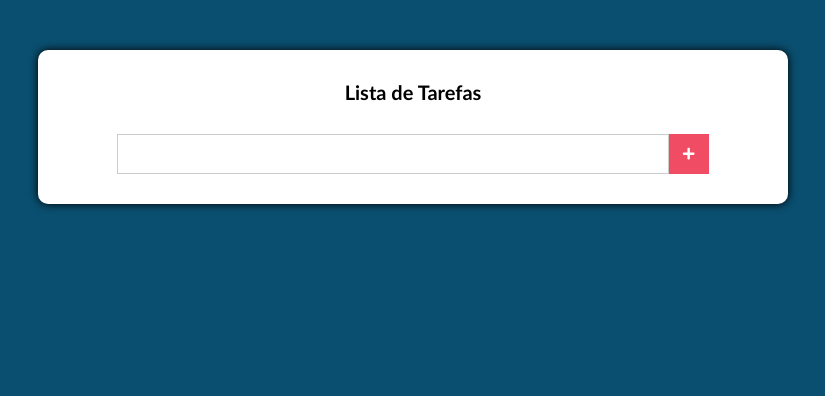
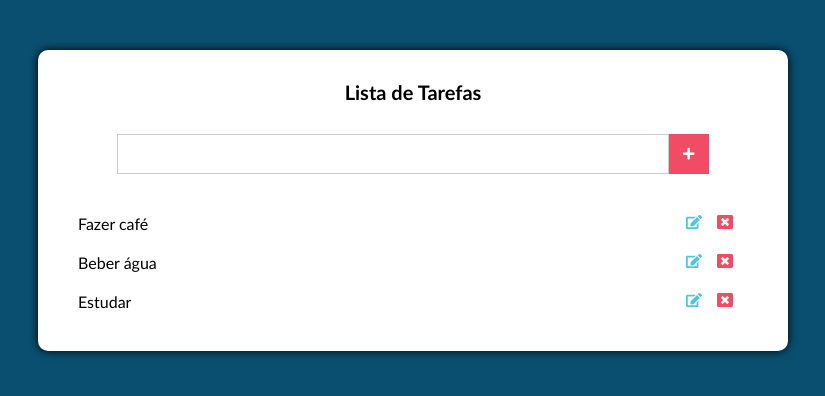
Before and after one commit to DevRafonalde/lista-de-tarefas-react, a React (Create React App) app: page / in a window 1280 px wide. Shown: the top 396 px of the page, without its empty margins (227-1052 px from the left). Built offline with nearby package versions, Linux system fonts and the light colour scheme.

Commit message:
Estilizando as tarefas

```diff
--- a/src/components/Main.css
+++ b/src/components/Main.css
@@ -37,3 +37,41 @@
     align-items: center;
     justify-content: center;
 }
+
+.tarefas {
+    margin-top: 30px;
+}
+
+.tarefas li {
+    display: flex;
+    align-items: center;
+    justify-content: space-between;
+    padding: 10px;
+    transition: all 400ms;
+}
+
+.tarefas li:hover {
+    background: #51c5de;
+}
+
+.tarefas li .edit {
+    margin-right: 15px;
+    color: #51c5de;
+}
+
+.tarefas li .delete {
+    margin-right: 15px;
+    color: #f04c64;
+}
+
+.tarefas li:hover .edit,
+.tarefas li:hover .delete {
+    color: #000;
+    transition: all 400ms;
+}
+
+.tarefas li .edit,
+.tarefas li .delete {
+    cursor: pointer;
+    transition: all 400ms;
+}
--- a/src/components/Main.js
+++ b/src/components/Main.js
@@ -1,22 +1,29 @@
 import React, {Component} from "react";
 // Form
 import {FaPlus} from 'react-icons/fa';
+// Tarefas
+import {FaEdit, FaWindowClose} from 'react-icons/fa';
 
 import "./Main.css";
 
 export default class Main extends Component {
     state = {
         novaTarefa: "",
+        tarefas: [
+            "Fazer café",
+            "Beber água",
+            "Estudar",
+        ],
     };
 
     handleInputChange = (event) => {
         this.setState({
-            novaTarefa: event.target.value,
+            novaTarefa: 'event.target.value',
         });
     }
 
     render() {
-        const {novaTarefa} = this.state;
+        const {novaTarefa, tarefas} = this.state;
         return (
             <div className="main">
                 <h1>Lista de Tarefas</h1>
@@ -24,6 +31,17 @@
                     <input value={novaTarefa} onChange={this.handleInputChange} type="text"/>
                     <button type="submit"><FaPlus/></button>
                 </form>
+                <ul className="tarefas">
+                    {tarefas.map((tarefa) => (
+                        <li key={tarefa}>
+                            {tarefa}
+                            <div>
+                                <FaEdit className="edit"/>
+                                <FaWindowClose className="delete"/>
+                            </div>
+                        </li>
+                    ))}
+                </ul>
             </div>
         );
     }
```
